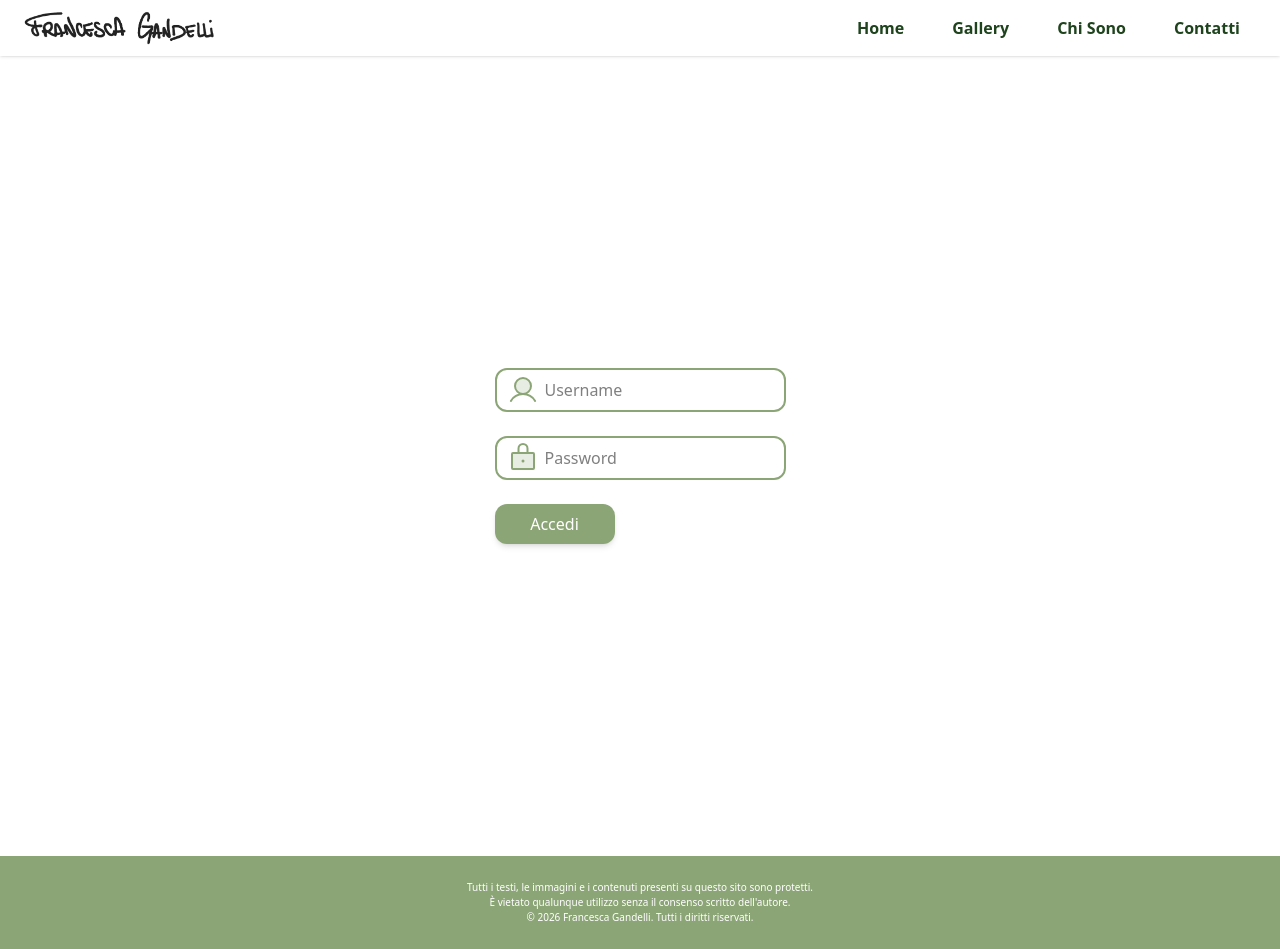
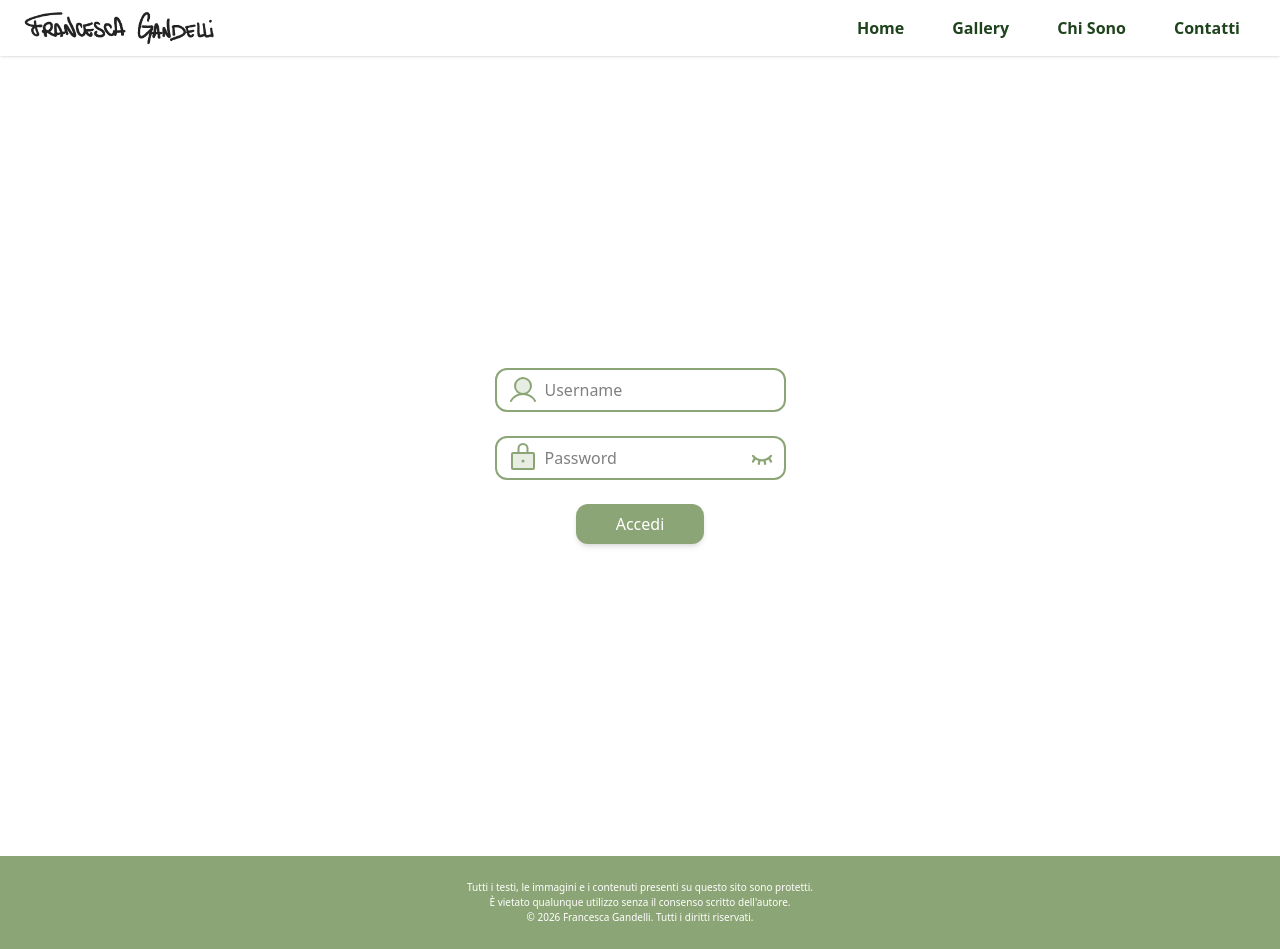
Before and after one commit to Claudiasals/francescagandelli, a React (Vite) app in the folder client/: page /login in a window 1280 px wide. Built offline with nearby package versions, Linux system fonts and the light colour scheme.

Commit message:
feat(login): add show/hide password toggle with eye icon
- Added showPassword state

```diff
--- a/client/src/pages/Login.jsx
+++ b/client/src/pages/Login.jsx
@@ -1,11 +1,14 @@
 import { useState } from "react";
-import { User, Lock } from "phosphor-react";
+import { User, Lock, Eye, EyeClosed} from "phosphor-react";
 
 const Login = () => {
 
     // Stati per input
     const [username, setUsername] = useState("");
     const [password, setPassword] = useState("");
+    // stato per mostrare/nascondere password
+    const [showPassword, setShowPassword] = useState(false);
+
 
     // Funzione di submit
     const handleLogin = async (e) => {
@@ -64,7 +67,6 @@ const Login = () => {
 
             <form className="flex flex-col gap-6 " onSubmit={handleLogin}>
 
-
                 <div className="relative gap-2 items-center">
                     <input
                         className=" pl-12 border-2 border-[var(--color-verdolight)]
@@ -85,18 +87,35 @@ const Login = () => {
                         className=" pl-12 border-2 border-[var(--color-verdolight)]
                 rounded-xl p-2 bg-white focus:border-[var(--color-verdoscuro)]
                 outline-none peer"
-                        type="password"
+                        // Aggiunta gestione mostra/nascondi password
+                        type={showPassword ? "text" : "password"}
                         placeholder="Password"
                         value={password}
                         onChange={(e) => setPassword(e.target.value)}
                     />
                     <Lock size={32} weight="duotone"
-                        className="absolute left-3 top-1/2 -translate-y-1/2 text-[#8CA576]
-                    peer-focus:text-[var(--color-verdoscuro)]" />
+                        className="absolute left-3 top-1/2 -translate-y-1/2
+                        text-[#8CA576] peer-focus:text-[var(--color-verdoscuro)]" />
+
+                    {showPassword ? (
+                        <Eye
+                            size={24} weight="bold"
+                            className="absolute right-3 top-1/2 -translate-y-1/2
+               text-[#8CA576] cursor-pointer
+               hover:text-[var(--color-verdoscuro)] transition-colors"
+                            onClick={() => setShowPassword(false)}
+                        />
+                    ) : (
+                        <EyeClosed size={24} weight="bold"
+                            className="absolute right-3 top-1/2 -translate-y-1/2
+                    text-[#8CA576] cursor-pointer
+                    hover:text-[var(--color-verdoscuro)] transition-colors"
+                            onClick={() => setShowPassword(true)} /> // icona per mostrare
+                        )}
                 </div>
 
-                <button type="submit" className="shadow-md rounded-xl p-2 bg-[var(--color-verdolight)]
-            text-white w-30 hover:bg-[var(--color-verdoscuro)] active:bg-[var(--color-verdolight)]
+                <button type="submit" className="mx-auto shadow-md rounded-xl p-2 bg-[var(--color-verdolight)]
+            text-white w-32 hover:bg-[var(--color-verdoscuro)] active:bg-[var(--color-verdolight)]
             active:text-[var(--color-verdoscuro)] transition-colors">
                     Accedi
                 </button>
```
